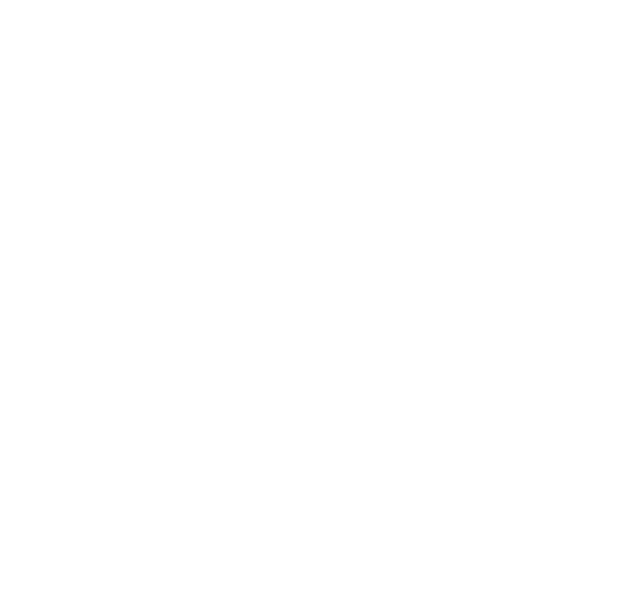
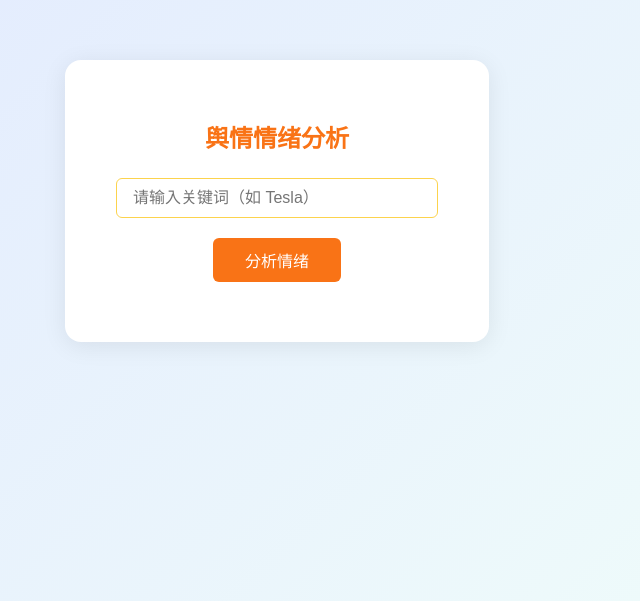
Before and after one commit to renmiamu/Nus_SmartFinView, a React (Create React App) app in the folder frontend/: page /emotion in a window 1280 px wide. Before the commit this address had no page. Shown: the part 199-800 px from the top of the page, without its empty margins (363-1003 px from the left). Built offline with nearby package versions, Linux system fonts and the light colour scheme.

Commit message:
funct4前后端

```diff
--- a/frontend/src/App.js
+++ b/frontend/src/App.js
@@ -5,6 +5,7 @@ import StockBasic from './pages/StockBasic';
 import StockDetail from './pages/StockDetail';
 import Portfolio from './pages/Portfolio';
 import StockScore from './pages/StockScore';
+import StockEmotion from './pages/StockEmotion';
 
 function App() {
   return (
@@ -15,6 +16,7 @@ function App() {
         <Route path="/stock" element={<StockBasic />} />
         <Route path="/portfolio" element={<Portfolio />} />
         <Route path="/score" element={<StockScore />} />
+        <Route path="/emotion" element={<StockEmotion />} />
       </Routes>
     </BrowserRouter>
   );
--- a/frontend/src/pages/Home.jsx
+++ b/frontend/src/pages/Home.jsx
@@ -51,6 +51,7 @@ export default function Home() {
             进入查询
           </button>
         </div>
+
         {/* 投资组合收益可视化卡片 */}
         <div
           onClick={() => navigate('/portfolio')}
@@ -85,6 +86,7 @@ export default function Home() {
             进入组合
           </button>
         </div>
+
         {/* 智能打分卡片 */}
         <div
           onClick={() => navigate('/score')}
@@ -119,6 +121,41 @@ export default function Home() {
             进入打分
           </button>
         </div>
+
+        {/* 舆情情绪分析卡片 */}
+        <div
+          onClick={() => navigate('/emotion')}
+          style={{
+            background: '#fff',
+            padding: '48px 40px',
+            borderRadius: 18,
+            boxShadow: '0 4px 24px rgba(0,0,0,0.08)',
+            minWidth: 320,
+            textAlign: 'center',
+            cursor: 'pointer',
+            transition: 'box-shadow 0.2s',
+            border: '2px solid #f97316'
+          }}
+        >
+          <h2 style={{ color: '#f97316', marginBottom: 24 }}>舆情情绪分析</h2>
+          <div style={{ color: '#64748b', fontSize: 16, marginBottom: 12 }}>
+            输入关键词，分析社交媒体与新闻情绪倾向
+          </div>
+          <button
+            style={{
+              background: '#f97316',
+              color: '#fff',
+              border: 'none',
+              borderRadius: 6,
+              padding: '10px 32px',
+              fontSize: 16,
+              cursor: 'pointer'
+            }}
+            onClick={e => { e.stopPropagation(); navigate('/emotion'); }}
+          >
+            进入分析
+          </button>
+        </div>
       </div>
     </div>
   );
--- /dev/null
+++ b/frontend/src/pages/StockEmotion.jsx
@@ -0,0 +1,99 @@
+import React, { useState } from 'react';
+import axios from 'axios';
+
+export default function StockEmotion() {
+  const [keyword, setKeyword] = useState('');
+  const [result, setResult] = useState(null);
+  const [loading, setLoading] = useState(false);
+
+  const handleEmotion = async () => {
+    if (!keyword) return;
+    setLoading(true);
+    setResult(null);
+    try {
+      const res = await axios.get('http://localhost:8000/stock/emotion', {
+        params: { keyword }
+      });
+      setResult(res.data);
+    } catch (e) {
+      setResult({ error: e.response?.data?.detail || '查询失败' });
+    }
+    setLoading(false);
+  };
+
+  return (
+    <div style={{
+      minHeight: '100vh',
+      display: 'flex',
+      alignItems: 'center',
+      justifyContent: 'center',
+      background: 'linear-gradient(135deg, #e0e7ff 0%, #f0fdfa 100%)'
+    }}>
+      <div style={{
+        background: '#fff',
+        padding: '40px 32px',
+        borderRadius: '16px',
+        boxShadow: '0 4px 24px rgba(0,0,0,0.08)',
+        minWidth: 360,
+        textAlign: 'center'
+      }}>
+        <h2 style={{ marginBottom: 24, color: '#f97316' }}>舆情情绪分析</h2>
+        <input
+          value={keyword}
+          onChange={e => setKeyword(e.target.value)}
+          placeholder="请输入关键词（如 Tesla）"
+          style={{
+            padding: '10px 16px',
+            border: '1px solid #fcd34d',
+            borderRadius: 6,
+            fontSize: 16,
+            outline: 'none',
+            width: '80%',
+            marginBottom: 20
+          }}
+          onKeyDown={e => { if (e.key === 'Enter') handleEmotion(); }}
+        />
+        <br />
+        <button
+          onClick={handleEmotion}
+          style={{
+            background: '#f97316',
+            color: '#fff',
+            border: 'none',
+            borderRadius: 6,
+            padding: '10px 32px',
+            fontSize: 16,
+            cursor: 'pointer',
+            marginBottom: 20
+          }}
+          disabled={loading}
+        >
+          {loading ? '分析中...' : '分析情绪'}
+        </button>
+        {result && (
+          <div style={{ marginTop: 24, fontSize: 16, color: result.error ? '#ef4444' : '#374151' }}>
+            {result.error
+              ? result.error
+              : (
+                <div>
+                  <div><strong>关键词：</strong>{result.keyword}</div>
+                  <div><strong>平均情绪分：</strong>{result.avg_compound}</div>
+                  <div><strong>情绪等级：</strong>{result.emotion_level}</div>
+                  <div><strong>建议：</strong><span style={{ color: '#f97316' }}>{result.suggestion}</span></div>
+                  <div style={{ marginTop: 16, textAlign: 'left' }}>
+                    <strong>高频词：</strong>
+                    <ul style={{ paddingLeft: 20 }}>
+                      {result.top_words.slice(0, 10).map(({ word, count }, idx) => (
+                        <li key={idx}>{word}（{count}）</li>
+                      ))}
+                    </ul>
+                  </div>
+                </div>
+              )
+            }
+          </div>
+        )}
+      </div>
+    </div>
+  );
+}
```
Also changed, not shown: 2 other files (tests, documents, lock files or other folders).
